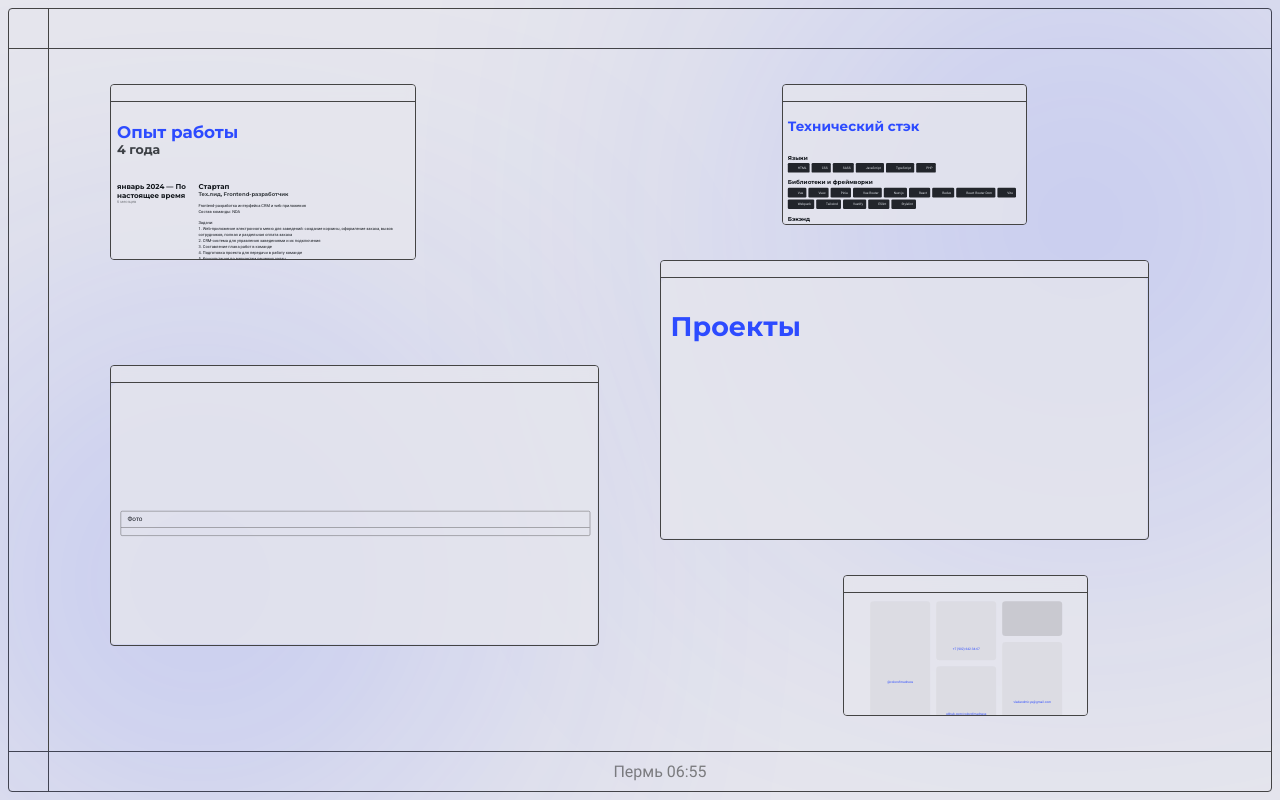
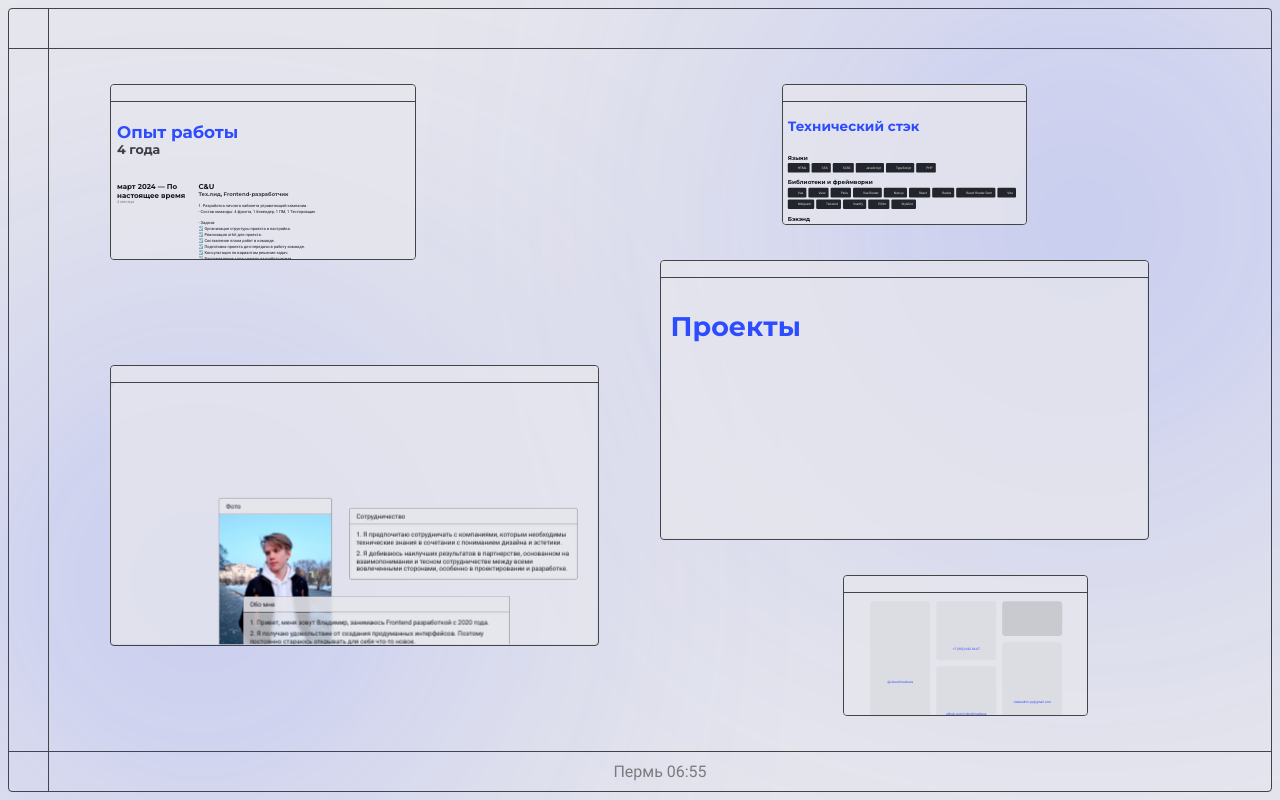
Before and after one commit to colorofmadness/resume, a Vue app: page / in a window 1280 px wide. Built offline with nearby package versions, Linux system fonts and the light colour scheme.

Commit message:
update resume, add about block

```diff
--- a/src/components/about-block/about-block.scss
+++ b/src/components/about-block/about-block.scss
@@ -5,8 +5,67 @@
   display: flex;
   align-items: center;
   justify-content: space-around;
+
+  :deep(.title) {
+    text-align: center;
+  }
+
+  :deep(.card__content) {
+    background: color-mix(in srgb, var(--background) 75%, transparent);
+    backdrop-filter: blur(4px);
+  }
+
+  :deep(.card__header) {
+    background: color-mix(in srgb, var(--background) 90%, transparent);
+    backdrop-filter: blur(4px);
+  }
 }
 
 .wrapper {
   --v-card-height: 100%;
+  position: absolute;
+  width: 100%;
+
+  &-photo {
+    max-width: 282px;
+
+    :deep(.card__content) {
+      aspect-ratio: 1 / 1;
+    }
+
+    :deep(.v-image) {
+      height: 100%;
+      width: 100%;
+    }
+  }
+
+  &-about {
+    max-width: 667px;
+  }
+
+  &-colab {
+    max-width: 570px;
+  }
+
+  &-social {
+    max-width: 284px;
+  }
+
+  &-tech {
+    max-width: 450px;
+  }
+
+  &__list {
+    list-style-position: inside;
+    padding: 16px;
+    display: grid;
+    gap: 8px;
+  }
 }
+
+.tech-content {
+  padding: 16px;
+  display: grid;
+  grid-template-columns: repeat(3, 1fr);
+  gap: 8px;
+}
--- a/src/components/about-block/about-block.vue
+++ b/src/components/about-block/about-block.vue
@@ -1,14 +1,110 @@
 <template>
-  <div class="about-block container">
-    <v-screen>
-      <template #title>Фото</template>
-      <img alt="" src="" />
-    </v-screen>
+  <div ref="containerElement" class="about-block container">
+    <div ref="photoEl" :style="photoStyle" class="wrapper wrapper-photo">
+      <v-screen>
+        <template #title>Фото</template>
+        <v-image :src="photo" />
+      </v-screen>
+    </div>
+    <div ref="aboutEl" :style="aboutStyle" class="wrapper wrapper-about">
+      <v-screen>
+        <template #title>Обо мне</template>
+        <ol class="wrapper__list">
+          <li>Привет, меня зовут Владимир, занимаюсь Frontend разработкой с 2020 года.</li>
+          <li>
+            Я получаю удовольствие от создания продуманных интерфейсов. Поэтому постоянно стараюсь
+            открывать для себя что-то новое.
+          </li>
+          <li>
+            Имея небольшой опыт работы дизайнером, я стремлюсь создавать проекты, которые будут не
+            только визуально привлекательными, но и технически, благодаря чистому и правильно
+            структурированному коду.
+          </li>
+          <li>
+            Я сосредоточен на разработке интерфейсов приложений, хотя также могу позаботиться обо
+            всех других этапах разработки, от настройки CMS до оперативного развертывания на
+            платформе хостинга.
+          </li>
+        </ol>
+      </v-screen>
+    </div>
+    <div ref="colabEl" :style="colabStyle" class="wrapper wrapper-colab">
+      <v-screen>
+        <template #title>Сотрудничество</template>
+        <ol class="wrapper__list">
+          <li>
+            Я предпочитаю сотрудничать с компаниями, которым необходимы технические знания в
+            сочетании с пониманием дизайна и эстетики.
+          </li>
+          <li>
+            Я добиваюсь наилучших результатов в партнерстве, основанном на взаимопонимании и тесном
+            сотрудничестве между всеми вовлеченными сторонами, особенно в проектировании и
+            разработке.
+          </li>
+        </ol>
+      </v-screen>
+    </div>
+    <div ref="socialEl" :style="socialStyle" class="wrapper wrapper-social">
+      <v-screen>
+        <template #title>Соцсети</template>
+        <ol class="wrapper__list">
+          <li>
+            <a href="https://github.com/colorofmadness" target="_blank">GitHub</a>
+          </li>
+          <li>
+            <a href="https://t.me/colorofmadness" target="_blank">Телеграм</a>
+          </li>
+          <li>
+            <a href="https://vk.com/colorofmadness" target="_blank">ВКонтакте</a>
+          </li>
+        </ol>
+      </v-screen>
+    </div>
   </div>
 </template>
 
 <script lang="ts" setup>
-import { VScreen } from '@components/ui';
+import { VImage, VScreen } from '@components/ui';
+import { useDraggable } from '@vueuse/core';
+import { ref } from 'vue';
+import photo from '@assets/images/photo-main.jpg';
+
+const photoEl = ref<HTMLElement | null>(null);
+const aboutEl = ref<HTMLElement | null>(null);
+const colabEl = ref<HTMLElement | null>(null);
+const socialEl = ref<HTMLElement | null>(null);
+const containerElement = ref<HTMLElement | null>(null);
+
+const { style: photoStyle } = useDraggable(photoEl, {
+  containerElement,
+  initialValue: {
+    x: 270,
+    y: 288
+  }
+});
+const { style: aboutStyle } = useDraggable(aboutEl, {
+  containerElement,
+  initialValue: {
+    x: 330,
+    y: 533
+  }
+});
+
+const { style: colabStyle } = useDraggable(colabEl, {
+  containerElement,
+  initialValue: {
+    x: 596,
+    y: 313
+  }
+});
+
+const { style: socialStyle } = useDraggable(socialEl, {
+  containerElement,
+  initialValue: {
+    x: 523,
+    y: 842
+  }
+});
 </script>
 
 <style lang="scss" scoped src="./about-block.scss" />
--- a/src/components/experience-block/const.ts
+++ b/src/components/experience-block/const.ts
@@ -4,169 +4,140 @@ export type Resume = {
     end?: Date;
   };
   company: string;
+  city?: string;
+  site?: string;
   role: string;
   about: {
-    command: string;
     target: string;
-  };
-  task: string[];
-  tech: string;
+    task?: string[];
+    command?: string;
+    tech?: string;
+  }[];
 };
 
 export const RESUME_LIST: Resume[] = [
   {
-    company: 'Стартап',
+    company: 'C&U',
     date: {
-      start: new Date('1/1/24')
+      start: new Date('3/1/24')
     },
     role: 'Тех.лид, Frontend-разработчик',
-    about: {
-      target: 'Frontend-разработка интерфейса CRM и web приложения',
-      command: 'NDA'
-    },
+    about: [
+      {
+        target: 'Разработка личного кабинета управляющей компании.',
+        command: '4 фронта, 1 бэкендер, 1 ПМ, 1 Тестировщик',
         task: [
-      'Web-приложение электронного меню для заведений: создание корзины, оформление заказа, вызов сотрудников, полная и раздельная оплата заказа',
-      'CRM-система для управления заведениями и их подключения',
-      'Составление плана работ в команде',
-      'Подготовка проекта для передачи в работу команде',
-      'Консультация по вариантам решения задач',
-      'Распределение задач между разработчиками',
-      'Код ревью участников команды',
-      'Подготовка кода к деплою'
+          'Организация структуры проекта и настройка.',
+          'Реализация ui-kit для проекта.',
+          'Составление плана работ в команде.',
+          'Подготовка проекта для передачи в работу команде.',
+          'Консультация по вариантам решения задач.',
+          'Распределение задач между разработчиками.',
+          'Проводил код ревью и подготавливал код к деплою.'
         ],
-    tech: 'Vue 3/TypeScript, vite, Pinia, scss, PWA, Laravel.'
+        tech: 'Vue 3, TypeScript, Vite, Pinia, SCSS, PWA.'
       },
       {
-    company: 'C&U',
+        target:
+          'Интерфейс для модуля управления Новостями с функциональностью предпросмотра новости в момент её заполнения - макет новости изменяется в online-режиме. Решение позволяло увидеть как влияет наполнение новости на её отображение в Приложении до её публикации.',
+        task: [
+          'Организация структуры проекта и настройка.',
+          'Реализация ui-kit для проекта.',
+          'Реализация модуля новостей.'
+        ],
+        tech: 'Vue 3, TypeScript, Vite, Pinia, SCSS, PWA.'
+      }
+    ]
+  },
+  {
+    company: 'OMG Group',
+    city: 'Москва',
+    site: 'omgapp.tech',
     date: {
-      start: new Date('2/1/24'),
-      end: new Date('5/1/24')
+      start: new Date('4/1/23'),
+      end: new Date('2/1/24')
     },
     role: 'Тех.лид, Frontend-разработчик',
-    about: {
-      target: 'Frontend-разработка личного кабинета управляющей компании',
-      command: '4 фронта, 1 бэкендер, 1 ПМ, 1 Тестировщик'
-    },
+    about: [
+      {
+        target: 'Разработка интерфейса CRM и web приложения.',
+        command: 'NDA',
         task: [
-      'Составление плана работ в команде',
-      'Подготовка проекта для передачи в работу команде',
-      'Консультация по вариантам решения задач',
-      'Распределение задач между разработчиками',
-      'Проводил код ревью и подготавливал код к деплою'
-    ],
-    tech: 'Vue 3/TypeScript, vite, Pinia, scss, PWA, Laravel.'
-  },
-  {
-    company: 'Стартап',
-    date: {
-      start: new Date('4/1/23'),
-      end: new Date('1/1/24')
-    },
-    role: 'Тех.лид, Frontend-разработчик',
-    about: {
-      target: 'Frontend-разработка интерфейса CRM и web приложения',
-      command: 'NDA'
-    },
-    task: [
+          'Организация структуры проекта и настройка',
+          'Реализация ui-kit для проекта',
           'Web-приложение электронного меню для заведений: создание корзины, оформление заказа, вызов сотрудников, полная и раздельная оплата заказа',
           'CRM-система для управления заведениями и их подключения',
           'Подготовка кода к деплою'
         ],
-    tech: 'Vue 3/TypeScript, vite, Pinia, scss, PWA, Laravel.'
+        tech: 'Vue 3, TypeScript, Vite, Pinia, SCSS, PWA.'
+      }
+    ]
   },
   {
-    company: 'Амадо',
+    company: 'ООО Амадо',
+    city: 'Пермь',
+    site: 'amado-id.ru',
     date: {
       start: new Date('4/1/22'),
       end: new Date('3/1/23')
     },
     role: 'Тех.лид, Frontend-разработчик',
-    about: {
-      target: 'Frontend-разработка интерфейса системы управления учебным процессом',
-      command: '2 фронта, 2 бэкендера, 1 ПМ, 1 Аналитик, 1 Тестировщик'
-    },
+    about: [
+      {
+        target: 'Разработка портала для обучения студентов.',
+        command: '2 фронта, 2 бэкендера, 1 ПМ, 1 Аналитик, 1 Тестировщик',
         task: [
           'Занимался поддержкой старого кода и разработкой нового',
+          'Административная часть для управления разделом курсов.',
+          'Пользовательская часть раздела с курсами и тестами',
           'Составление плана работ в команде',
           'Проводил код ревью и подготавливал код к деплою'
         ],
-    tech: 'React/TypeScript, Redux, webpack, scss, Laravel.'
+        tech: 'React, Redux, Redux-toolkit, TypeScript, Webpack, SCSS.'
+      }
+    ]
   },
   {
-    company: 'Амадо/Аутсорс',
+    company: 'ООО Амадо',
+    city: 'Пермь',
+    site: 'amado-id.ru',
     date: {
-      start: new Date('8/1/22'),
-      end: new Date('2/1/23')
-    },
-    role: 'Тех.лид, Frontend-разработчик',
-    about: {
-      target:
-        'Frontend-разработка личного кабинета управляющей компании и Интерфейс для модуля управления Новостями с функциональностью предпросмотра новости в момент её заполнения - макет новости изменяется в online-режиме. Решение позволяло увидеть как влияет наполнение новости на её отображение в Приложении до её публикации',
-      command: '4 фронта, 1 бэкендер, 1 ПМ, 1 Тестировщик'
-    },
-    task: [
-      'Составление плана работ в команде',
-      'Подготовка проекта для передачи в работу команде',
-      'Консультация по вариантам решения задач',
-      'Распределение задач между разработчиками',
-      'Проводил код ревью и подготавливал код к деплою'
-    ],
-    tech: 'Vue 2, Pinia, GraphQL, vite, scss'
-  },
-  {
-    company: 'Амадо/Аутсорс',
-    date: {
-      start: new Date('4/1/21'),
+      start: new Date('6/1/20'),
       end: new Date('4/1/22')
     },
     role: 'Frontend-разработчик',
-    about: {
-      target: 'frontend-разработка для крупной сети по продаже мебели в РФ',
-      command: '6 фронтов, 6 бэкендеров, 3 ПМ, 3 Тестировщика, 2 Аналитика'
-    },
-    task: [
-      'Переработка карточки товара',
-      'Техническое обеспечание A/B тестов карточки товара',
-      'Разработка онбордингов',
-      'Работа с гугл аналитикой, подготовка данных и отправка событий',
-      'SEO оптимизация',
-      'Исправление багов'
-    ],
-    tech: 'Vue 2, Vuex, Rest API, Angular, webpack, gulp, scss, SSR, Bitrix Framework, PHP'
+    about: [
+      {
+        target: 'Вёрстка и программирование сайтов под CMS.'
       },
       {
-    company: 'Амадо',
-    date: {
-      start: new Date('12/1/20'),
-      end: new Date('5/1/21')
-    },
-    role: 'Frontend-разработчик',
-    about: {
-      target: 'Frontend-разработка интернет-магазина парфюмерии и косметики',
-      command: '3 фронта, 2 бэкендера, 1 ПМ, 1 Тестировщик'
-    },
+        target: 'Разработка интернет магазина мебели.',
+        command: '6 фронтов, 6 бэкендеров, 3 ПМ, 3 Тестировщика, 2 Аналитика.',
         task: [
-      'Составление плана работ в команде',
-      'Подготовка проекта для передачи в работу команде',
-      'Консультация по вариантам решения задач',
-      'Распределение задач между разработчиками',
-      'Код ревью участников команды',
-      'Подготовка кода к деплою'
+          'Перенос функционала с angular на vue',
+          'Переработка карточки товара.',
+          'Техническое обеспечание A/B тестов карточки товара.',
+          'Разработка онбордингов.',
+          'Работа с гугл аналитикой, подготовка данных и отправка событий.',
+          'SEO оптимизация.'
         ],
-    tech: 'Vue 2, Vuex, Rest API, webpack, scss, Bitrix Framework'
+        tech: 'Vue 2, Vuex, Rest API, Angular, Webpack, Gulp, SCSS, SSR.'
       },
       {
-    company: 'Амадо',
-    date: {
-      start: new Date('6/1/20'),
-      end: new Date('12/1/20')
-    },
-    role: 'Веб-разработчик',
-    about: {
-      target: 'Вёрстка и программирование сайтов на CMS 1С Bitrix',
-      command: ''
-    },
-    task: ['Занимался версткой и посадкой шаблонов для CMS 1С Bitrix'],
-    tech: 'vue, js, ajax, webpack, pug, scss, Bitrix Framework, PHP'
+        target: 'Разработка интернет-магазина парфюмерии и косметики.',
+        command: '3 фронта, 2 бэкендера, 1 ПМ, 1 Тестировщик.',
+        task: [
+          'Организация структуры проекта и настройка.',
+          'Реализация ui-kit для проекта.',
+          'Составление плана работ в команде.',
+          'Подготовка проекта для передачи в работу команде.',
+          'Консультация по вариантам решения задач.',
+          'Распределение задач между разработчиками.',
+          'Код ревью участников команды.',
+          'Подготовка кода к деплою.'
+        ],
+        tech: 'Vue 2, Vuex, Rest API, Axios, Webpack, SCSS.'
+      }
+    ]
   }
 ];
--- a/src/components/experience-block/experience-block.scss
+++ b/src/components/experience-block/experience-block.scss
@@ -38,12 +38,25 @@
     margin: 20px 0;
   }
 
+  &__info {
+    display: inline-block;
+  }
+
   &__task {
     margin-bottom: 20px;
 
     &-list {
+      list-style-type: '☑️ ';
       list-style-position: inside;
       line-height: 150%;
     }
   }
+
+  &__item {
+    margin-bottom: 20px;
+
+    &:last-child {
+      margin-bottom: 0;
+    }
+  }
 }
--- a/src/components/experience-block/experience-block.vue
+++ b/src/components/experience-block/experience-block.vue
@@ -18,20 +18,26 @@
         <div class="resume-block__container">
           <v-title is="h4" color="text">{{ resume.company }}</v-title>
           <v-title is="h5" color="text-80">{{ resume.role }}</v-title>
+          <p v-if="resume.city || resume.site" class="resume-block__info">
+            {{ resume.city }},
+            <a v-if="resume.site" :href="resume.site" target="_blank">{{ resume.site }}</a>
+          </p>
+          <div v-for="(about, index) of resume.about" :key="index" class="resume-block__item">
             <div class="resume-block__about">
-            <p>{{ resume.about.target }}</p>
-            <p v-if="resume.about.command">Состав команды: {{ resume.about.command }}</p>
+              <p>{{ index + 1 }}. {{ about.target }}</p>
+              <p v-if="about.command">- Состав команды: {{ about.command }}</p>
             </div>
-          <div class="resume-block__task">
-            <p>Задачи:</p>
+            <div v-if="about.task?.length" class="resume-block__task">
+              <p>- Задачи:</p>
               <ol class="resume-block__task-list">
-              <li v-for="(task, i) of resume.task" :key="i">
+                <li v-for="(task, i) of about.task" :key="i">
                   {{ task }}
                 </li>
               </ol>
             </div>
 
-          <p>- Стек технологий: {{ resume.tech }}</p>
+            <p v-if="about.tech">- Стек технологий: {{ about.tech }}</p>
+          </div>
         </div>
       </div>
     </div>
--- a/src/components/main-page/tab-item/tab-item.scss
+++ b/src/components/main-page/tab-item/tab-item.scss
@@ -17,7 +17,7 @@
   }
 
   &--active {
-    z-index: 2;
+    z-index: var(--z-index-modal);
     grid-column: 1 / -1;
     grid-row: 1 / -1;
 
--- a/src/components/ui/v-image/v-image.scss
+++ b/src/components/ui/v-image/v-image.scss
@@ -1,7 +1,7 @@
 .v-image {
   margin: 0;
 
-  &__image {
+  &__img {
     object-fit: cover;
     width: 100%;
     height: 100%;
--- a/src/pages/main-page/main-page.scss
+++ b/src/pages/main-page/main-page.scss
@@ -15,7 +15,7 @@
 .navigation {
   position: absolute;
   inset: 0;
-  z-index: 10;
+  z-index: var(--z-index-content);
   padding: 0;
 
 
```
Also changed, not shown: src/components/tech-block/const.ts (+12 -2 lines), src/assets/images/photo-main.jpg (added), src/assets/images/photo-main.png (deleted). Lines whose indentation alone changed are shown as unchanged.
